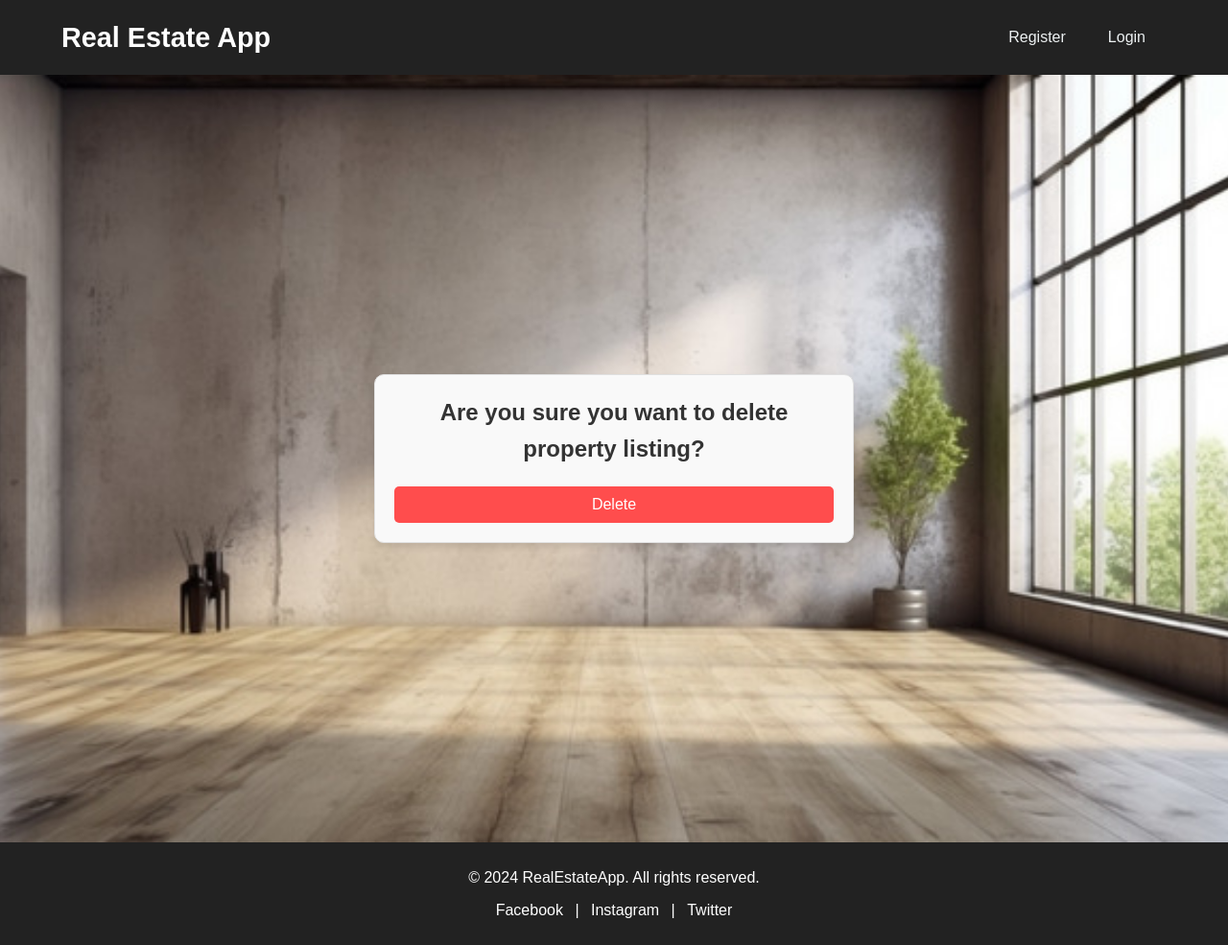
After one commit to Petar-Koprinkov/Real-Estate-Web-Application, a Django app: page /real-estate/property/1/delete/ in a window 1280 px wide. The commit adds this page. Shown: the whole page at 96% size. Run offline with Django 5.2, Linux system fonts and the light colour scheme; tables that the repository leaves empty hold one stand-in row (values such as "Sample post").

Commit message:
feat: Added delete functionality of properties

```diff
--- a/real_estate_web_application/real_estate/urls.py
+++ b/real_estate_web_application/real_estate/urls.py
@@ -8,5 +8,6 @@ urlpatterns = [
     path('property/<int:pk>/', include([
         path('', views.DetailPropertyView.as_view(), name='detail-property'),
         path('edit/', views.EditPropertyView.as_view(), name='edit-property'),
+        path('delete/', views.DeletePropertyView.as_view(), name='delete-property'),
     ]))
 ]
--- a/real_estate_web_application/real_estate/views.py
+++ b/real_estate_web_application/real_estate/views.py
@@ -1,6 +1,6 @@
 from django.shortcuts import redirect
 from django.urls import reverse_lazy
-from django.views.generic import CreateView, ListView, DetailView, UpdateView
+from django.views.generic import CreateView, ListView, DetailView, UpdateView, DeleteView
 
 from real_estate_web_application.real_estate.forms import LocationForm, CreatePropertyForm, EditPropertyForm
 from real_estate_web_application.real_estate.models import Location, Properties
@@ -44,3 +44,15 @@ class EditPropertyView(UpdateView):
     form_class = EditPropertyForm
     template_name = 'real-estate/edit-property.html'
     success_url = reverse_lazy('home')
+
+
+class DeletePropertyView(DeleteView):
+    model = Properties
+    success_url = reverse_lazy('home')
+    template_name = 'accounts/delete-property.html'
+    context_object_name = 'property'
+
+    def delete(self, request, *args, **kwargs):
+        real_estate = self.get_object()
+        real_estate.delete()
+        return redirect(self.get_success_url())
--- /dev/null
+++ b/templates/accounts/delete-property.html
@@ -0,0 +1,13 @@
+{% extends 'base.html' %}
+
+{% block content %}
+    <div class="form-wrapper">
+        <div class="delete-container">
+            <h2>Are you sure you want to delete property listing?</h2>
+            <form method="post">
+                {% csrf_token %}
+                <button type="submit" class="deletion-button">Delete</button>
+            </form>
+        </div>
+    </div>
+{% endblock %}
--- a/templates/real-estate/detail-property.html
+++ b/templates/real-estate/detail-property.html
@@ -15,7 +15,7 @@
         </div>
         <div class="actions">
             <a href="{% url 'edit-property' property.pk%}"><button class="btn-edit">Edit</button></a>
-            <button class="btn-delete">Delete</button>
+            <a href="{% url 'delete-property' property.pk%}"><button class="btn-delete">Delete</button></a>
         </div>
         <div class="comments-section">
             <h2>Comments</h2>
```
